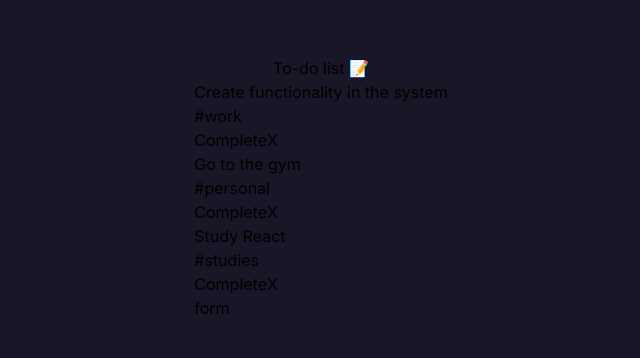
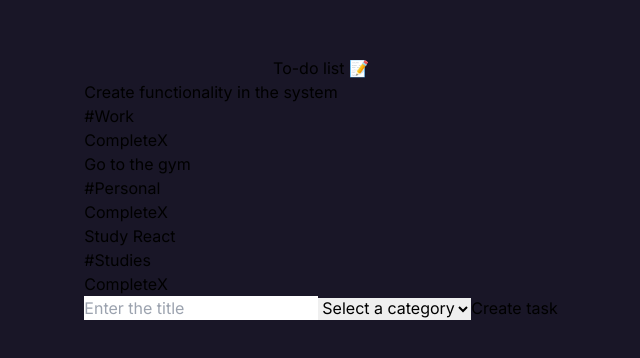
Before and after one commit to ajuteixeira/react-to-do-list, a React (Vite) app: page / in a window 1280 px wide. Shown: the part 212-570 px from the top of the page, without its empty margins (319-959 px from the left). Built offline with nearby package versions, Linux system fonts and the light colour scheme.

Commit message:
adding form style

```diff
--- a/src/components/Button.jsx
+++ b/src/components/Button.jsx
@@ -7,7 +7,7 @@ export default function Button(props) {
       "text-[#f5f5f5] bg-[#7e459b] hover:bg-[#713d8b]"
     }
     ${
-      props.color === "gray" &&
+      props.color === "lilac" &&
       "text-[#f5f5f5] bg-[#b5b6f2] hover:bg-[#b0b1ec] hover:text-[#f5f5f5]"
     }
     ${
--- a/src/components/Form.jsx
+++ b/src/components/Form.jsx
@@ -1,3 +1,21 @@
+import Input from "./Input";
+import Option from "./Option";
+import Button from "./Button";
+import Select from "./Select";
+
 export default function Form() {
-  return <div>form</div>;
+  return (
+    <>
+      <form>
+        <Input type="text" placeholder="Enter the title" />
+        <Select>
+          <Option value="">Select a category</Option>
+          <Option value="Work" />
+          <Option value="Personal" />
+          <Option value="Studies" />
+        </Select>
+        <Button format="default" color="purple" title="Create task" />
+      </form>
+    </>
+  );
 }
--- /dev/null
+++ b/src/components/Input.jsx
@@ -0,0 +1,11 @@
+export default function Input(props) {
+  return (
+    <input
+      className={`
+      p-3 mb-3 w-full text-xs sm:text-sm leading-5 rounded hover:bg-[#ededff] focus:outline-none focus:bg-[#ededff]
+  `}
+      type={props.type}
+      placeholder={props.placeholder}
+    />
+  );
+}
--- a/src/components/List.jsx
+++ b/src/components/List.jsx
@@ -6,19 +6,19 @@ export default function List() {
     {
       id: 1,
       text: "Create functionality in the system",
-      category: "work",
+      category: "Work",
       isCompleted: false,
     },
     {
       id: 2,
       text: "Go to the gym",
-      category: "personal",
+      category: "Personal",
       isCompleted: false,
     },
     {
       id: 3,
       text: "Study React",
-      category: "studies",
+      category: "Studies",
       isCompleted: false,
     },
   ]);
--- /dev/null
+++ b/src/components/Option.jsx
@@ -0,0 +1,7 @@
+export default function Option(props) {
+  return (
+    <option className={`bg-[#ededff]`} value={props.value}>
+      {props.value || props.children}
+    </option>
+  );
+}
--- /dev/null
+++ b/src/components/Select.jsx
@@ -0,0 +1,11 @@
+export default function Select(props) {
+  return (
+    <select
+      className={`
+    p-3 mb-3 w-full text-xs sm:text-sm leading-5 rounded focus:outline-none
+`}
+    >
+      {props.children}
+    </select>
+  );
+}
--- a/src/components/Task.jsx
+++ b/src/components/Task.jsx
@@ -9,7 +9,7 @@ export default function Task({ task }) {
       </div>
       <div className="flex justify-center items-center gap-2">
         <Button format="default" color="purple" title={"Complete"} />
-        <Button format="default" color="gray" title={"X"} />
+        <Button format="default" color="lilac" title={"X"} />
       </div>
     </div>
   );
```
